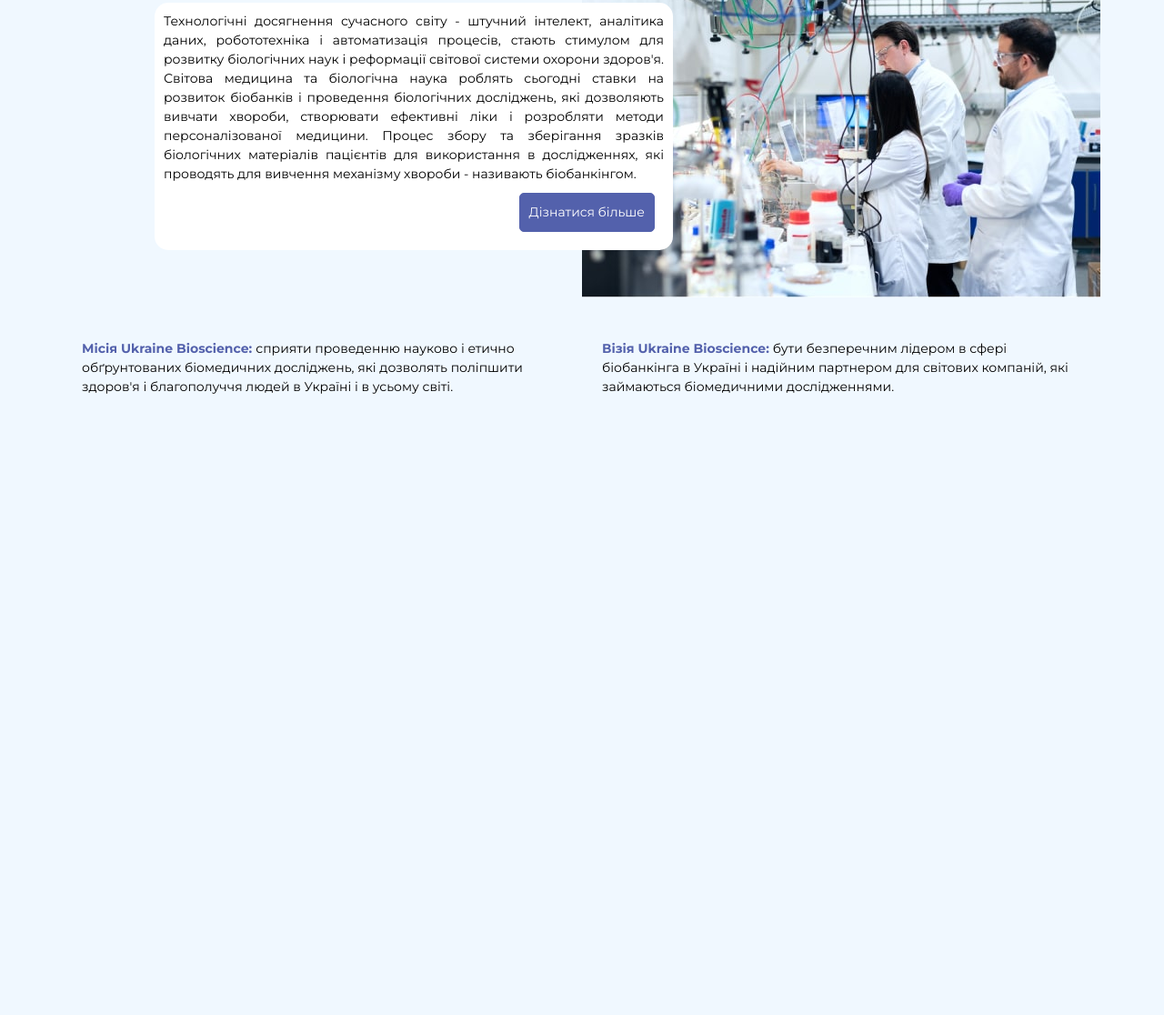
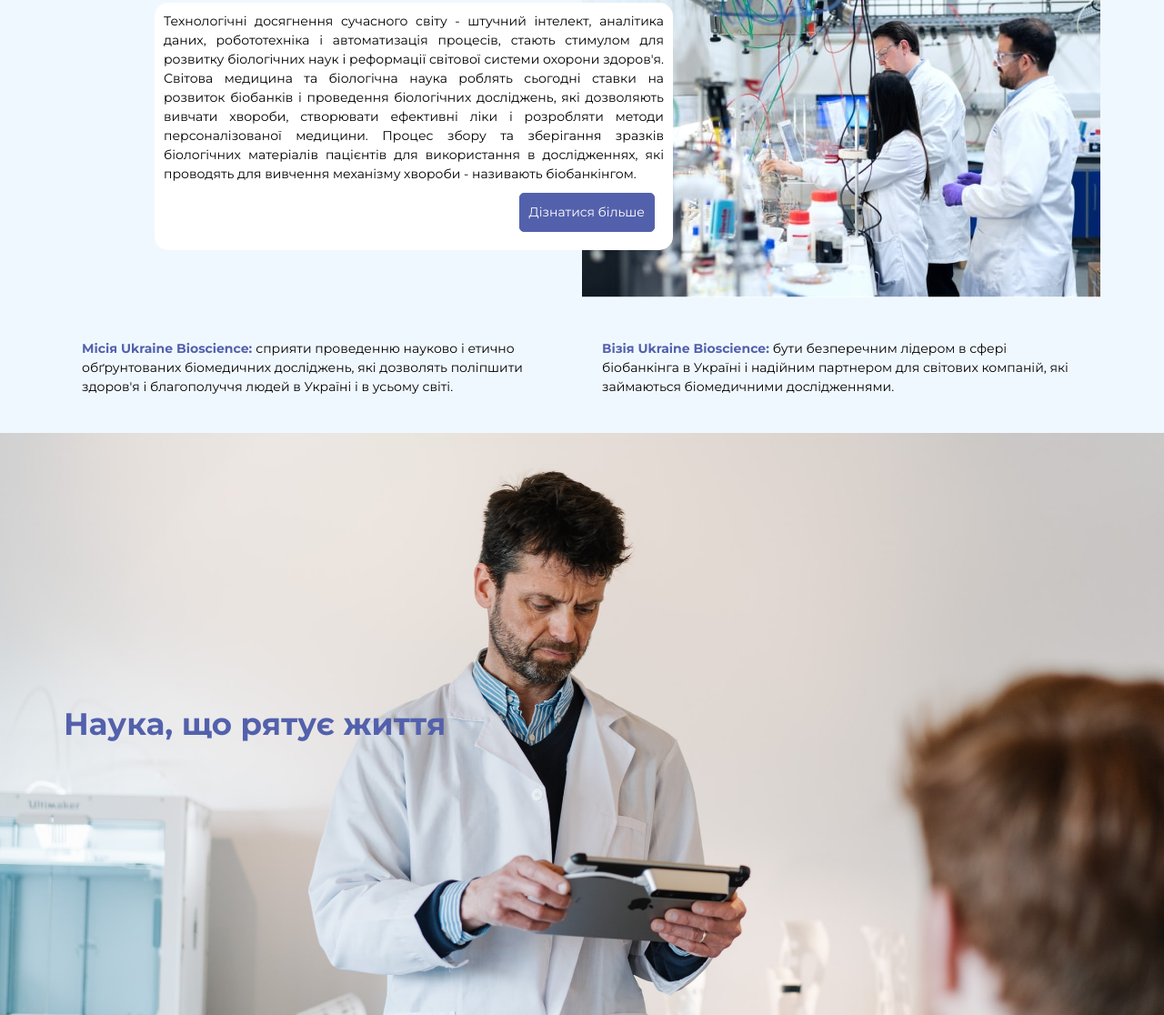
Before and after one commit to artemandrosenko/ArtemAndrosenko.github.io, a website: page bioscience/src/index.html in a window 1280 px wide. Shown: the part 2253-3369 px from the top of the page at 91% size. Before the commit the page ends 2729 px from the top, so only its background shows below. Drawn offline with Linux system fonts and the light colour scheme.

Commit message:
Add testimonials section

```diff
--- a/bioscience/src/index.html
+++ b/bioscience/src/index.html
@@ -306,6 +306,12 @@
             </section>
         </div>
 
+        <section class="section__testimonials testimonials">
+            <div class="wrapper">
+                <div class="testimonials__comment">Наука, що рятує життя</div>
+            </div>
+        </section>
+
         <script src="js/main.js"></script>
     </body>
 </html>
--- a/bioscience/src/sass/style.scss
+++ b/bioscience/src/sass/style.scss
@@ -322,12 +322,19 @@ body {
         flex-direction: column;
         margin-top: 20px;
         padding: 20px;
-        // background-color: #fff;
         border-radius: 5px;
         @media (min-width: 768px) {
             flex-direction: row;
             justify-content: space-between;
         }
+    }
+    &__testimonials {
+        position: relative;
+        height: 80vh;
+        background-image: url(../img/consultation-1.jpg);
+        background-position: top;
+        background-repeat: no-repeat;
+        background-size: cover;
     }
 }
 
@@ -407,3 +414,14 @@ body {
         }
     }
 }
+
+.testimonials {
+    &__comment {
+        position: absolute;
+        top: 50%;
+        transform: translateY(-50%);
+        font-size: 3.4rem;
+        font-weight: bold;
+        color: var(--blue-dark);
+    }
+}
```
Also changed, not shown: bioscience/src/css/style.css, bioscience/src/img/consultation-1.jpg (added).
